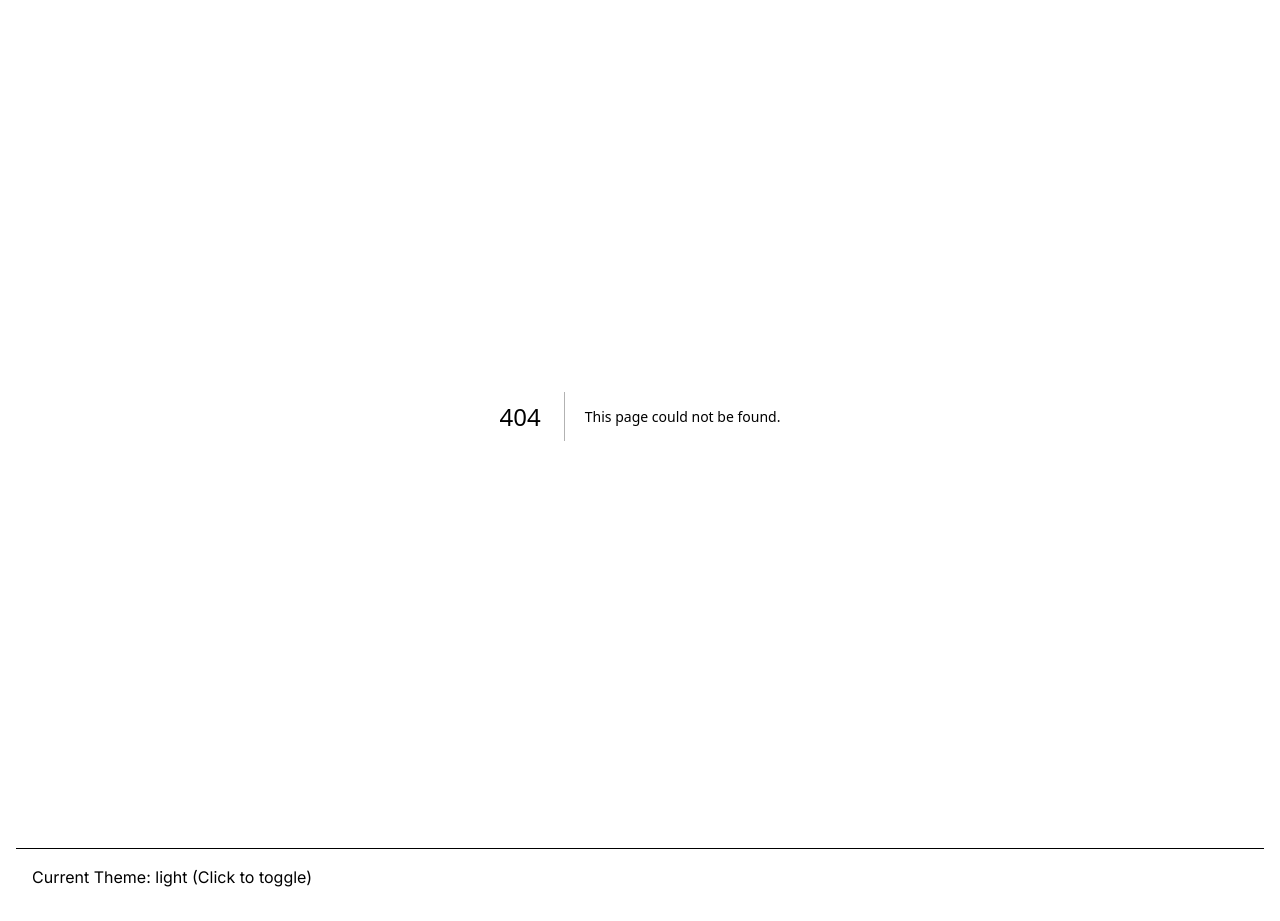
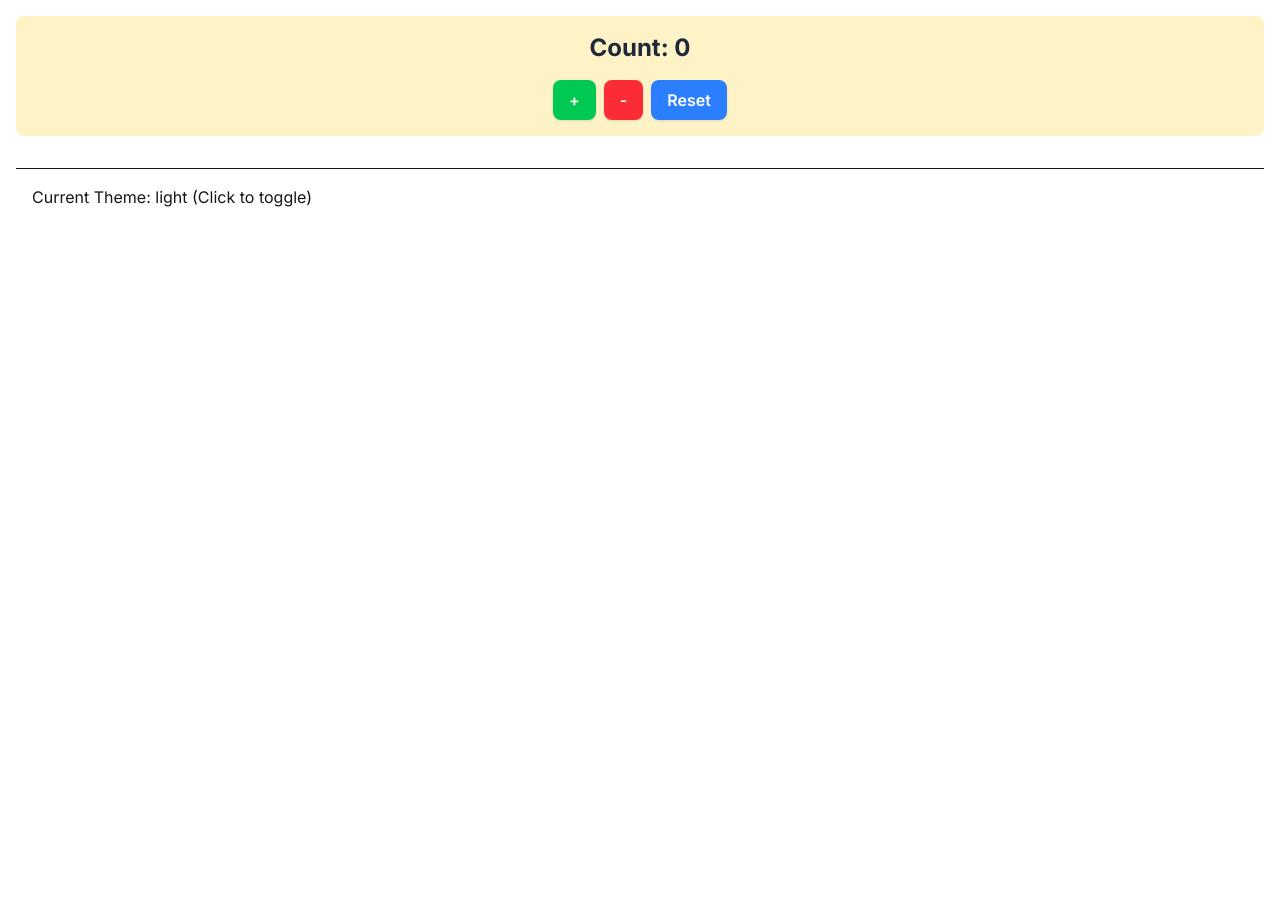
Before and after one commit to bimocahyo7/06-state-management-nextjs, a Next.js app: page /zustand in a window 1280 px wide. Before the commit this address had no page. After the commit the page ends 800 px from the top, so only its background shows below. Built offline with nearby package versions, Linux system fonts and the light colour scheme.

Commit message:
feat(praktikum): add counter component with Zustand state management

```diff
--- /dev/null
+++ b/src/app/zustand/page.js
@@ -0,0 +1,5 @@
+import Counter from "@/components/Counter";
+
+export default function ZustandPage() {
+  return <Counter />;
+}
--- /dev/null
+++ b/src/components/Counter.js
@@ -0,0 +1,30 @@
+"use client";
+
+import useCouterStore from "@/stores/counterStore";
+
+export default function Counter() {
+  const { count, increment, decrement, reset } = useCouterStore();
+
+  return (
+    <div className="flex flex-col items-center justify-center space-y-4 p-4 bg-amber-100 rounded-lg">
+      <h2 className="text-2xl font-bold text-gray-800">Count: {count}</h2>
+      <div className="flex space-x-2">
+        <button
+          onClick={increment}
+          className="px-4 py-2 bg-green-500 text-white font-semibold rounded-lg shadow hover:bg-green-600 transition">
+          +
+        </button>
+        <button
+          onClick={decrement}
+          className="px-4 py-2 bg-red-500 text-white font-semibold rounded-lg shadow hover:bg-red-600 transition">
+          -
+        </button>
+        <button
+          onClick={reset}
+          className="px-4 py-2 bg-blue-500 text-white font-semibold rounded-lg shadow hover:bg-blue-600 transition">
+          Reset
+        </button>
+      </div>
+    </div>
+  );
+}
--- /dev/null
+++ b/src/stores/counterStore.js
@@ -0,0 +1,10 @@
+import { create } from "zustand";
+
+const useCouterStore = create((set) => ({
+  count: 0,
+  increment: () => set((state) => ({ count: state.count + 1 })),
+  decrement: () => set((state) => ({ count: state.count - 1 })),
+  reset: () => set({ count: 0 }),
+}));
+
+export default useCouterStore;
```
